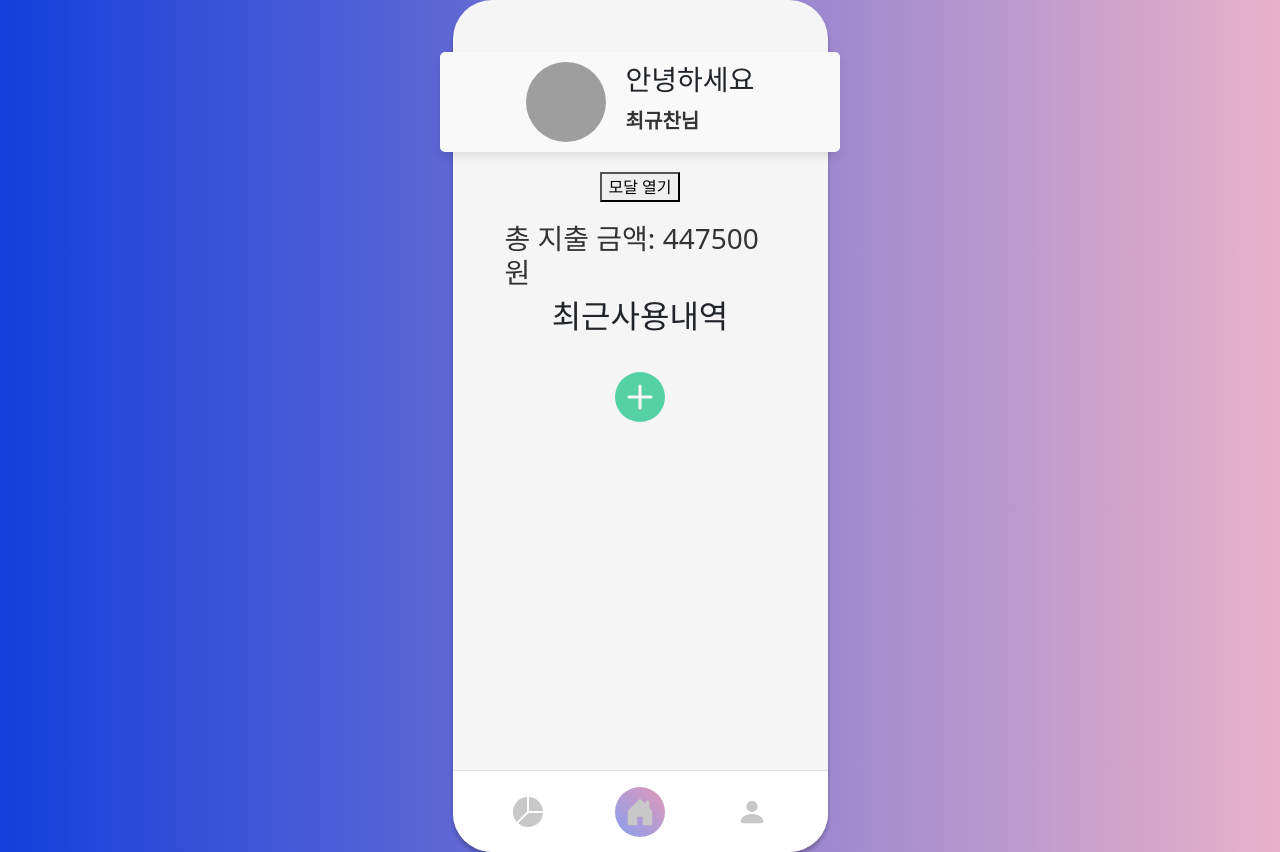
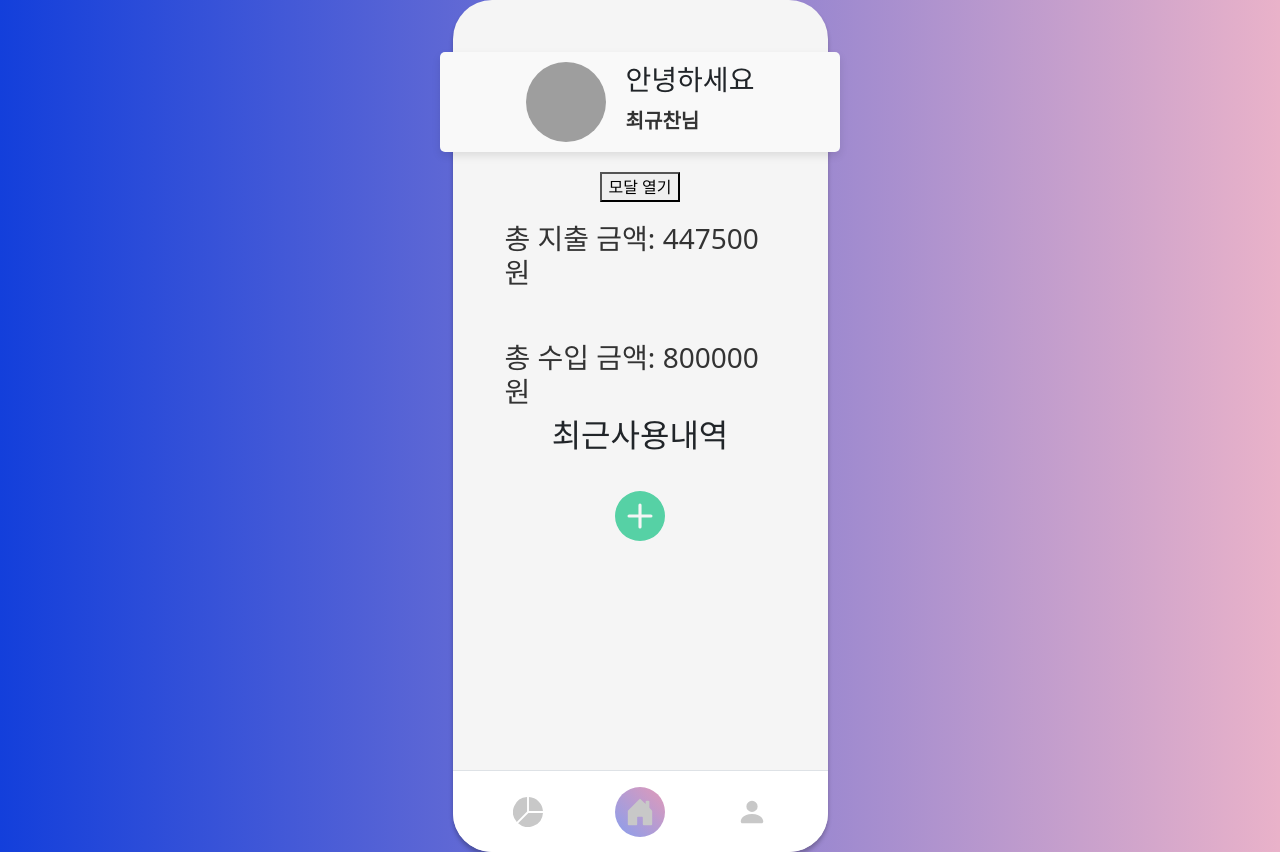
Before and after one commit to dlxodnd007/Skeleton-project-team4, a Vue app: page / in a window 1280 px wide. Built offline with nearby package versions, Linux system fonts and the light colour scheme; data requests are answered from the project's data file; grey boxes are pictures that could not be loaded.

Commit message:
240611 홈화면 총 수입 제작

```diff
--- /dev/null
+++ b/src/components/TotalIncomes.vue
@@ -0,0 +1,39 @@
+<template>
+  <div class="incomes-summary" v-if="totalIncomes !== null">
+    <h3>총 수입 금액: {{ totalIncomes }}원</h3>
+  </div>
+</template>
+
+<script setup>
+import { ref, onMounted } from 'vue';
+import axios from 'axios';
+
+const totalIncomes = ref(null);
+
+const fetchIncomes = async () => {
+  try {
+    const response = await axios.get('http://localhost:3000/income');
+    totalIncomes.value = response.data.reduce(
+      (acc, income) => acc + income.amount,
+      0
+    );
+  } catch (error) {
+    console.error('수입 데이터를 가져오는 중 오류가 발생했습니다:', error);
+  }
+};
+
+onMounted(() => {
+  fetchIncomes();
+});
+</script>
+
+<style scoped>
+.incomes-summary {
+  display: flex;
+  justify-content: center;
+  font-size: 18px;
+  font-weight: bold;
+  color: #333;
+  margin-top: 20px;
+}
+</style>
--- a/src/pages/Home.vue
+++ b/src/pages/Home.vue
@@ -5,7 +5,8 @@
       <button @click="showModal">모달 열기</button>
       <ModalComponents :visible="isModalVisible" @close-modal="hideModal" />
       <TotalExpenses />
-
+      <br />
+      <TotalIncomes />
       <ShowList />
     </div>
     <AddButton class="addbutton-container" />
@@ -19,6 +20,7 @@ import { ref } from 'vue';
 import ModalComponents from '@/components/Modal.vue';
 import ShowList from '@/components/ShowList.vue';
 import TotalExpenses from '@/components/TotalExpenses.vue';
+import TotalIncomes from '@/components/TotalIncomes.vue';
 
 const isModalVisible = ref(false);
 
```
